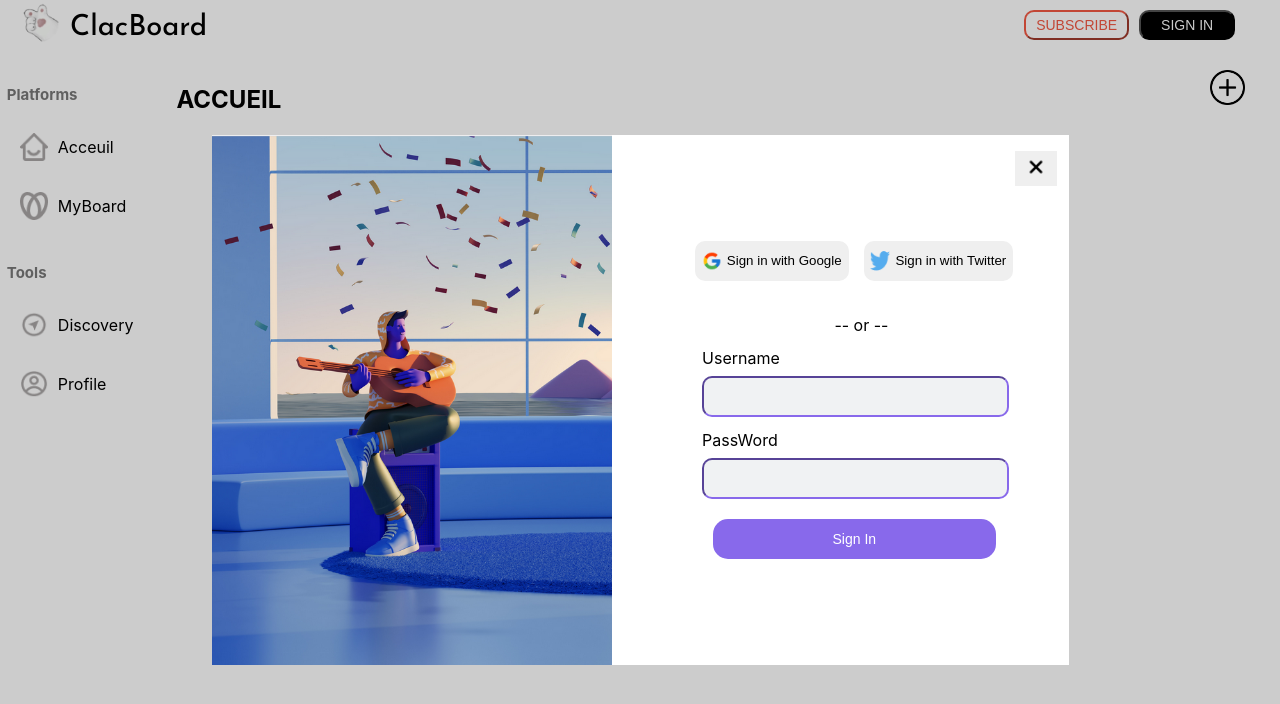
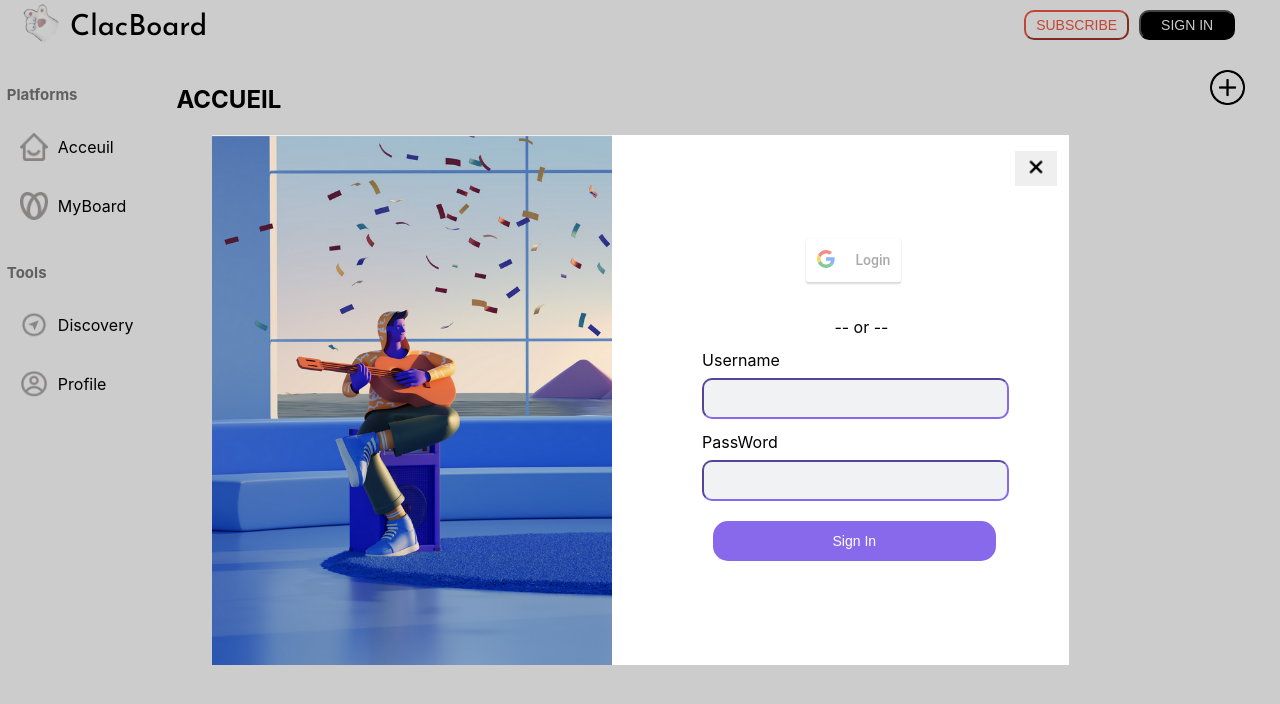
Before and after one commit to claraxuxu/Dashboard_Music, a React (Create React App) app in the folder dashboard/: page / in a window 1280 px wide. Both pictures are taken after a click on the button "SIGN IN". Shown: the top 704 px of the page. Built offline with nearby package versions, Linux system fonts and the light colour scheme.

Commit message:
Login with Google done

```diff
--- a/dashboard/package.json
+++ b/dashboard/package.json
@@ -10,6 +10,7 @@
     "history": "^5.1.0",
     "react": "^17.0.2",
     "react-dom": "^17.0.2",
+    "react-google-login": "^5.2.2",
     "react-live-clock": "^5.3.1",
     "react-router-dom": "^5.2.0",
     "react-scripts": "4.0.3",
--- a/dashboard/src/component/TopBar/OtherLogin.js
+++ b/dashboard/src/component/TopBar/OtherLogin.js
@@ -1,26 +1,28 @@
 import React from 'react';
 import './TopBar.css';
+import { GoogleLogin } from 'react-google-login';
 
 export default function OtherLogin(props) {
+    const id = "132511071634-tredgcl1fgasbc8e9s30vb83i37lj199.apps.googleusercontent.com";
+
+    const onLoginSuccess = (res) => {
+        console.log("Login Success: ", res.profileObj);
+    }
+
+    const onLoginFail = (res) => {
+        console.log("FAIL: ", res)
+    }
+
     return (
         <div className="other-login">
-            <button className="other-inner">
-                <img
-                    src={require('./../../assets/google_logo.png').default}
-                    alt="google"
-                    className="other-logo"
-                />
-                Sign in with Google
-            </button>
-
-            <button className="other-inner">
-                <img
-                    src={require('./../../assets/twitter_logo.png').default}
-                    alt="twitter"
-                    className="other-logo"
-                />
-                Sign in with Twitter
-            </button>
+            <GoogleLogin
+                clientId={id}
+                buttonText="Login"
+                onSuccess={onLoginSuccess}
+                onFailure={onLoginFail}
+                cookiePolicy={'single_host_origin'}
+                className="other-inner"
+            />
         </div>
     )
 }
--- a/dashboard/src/component/TopBar/TopBar.css
+++ b/dashboard/src/component/TopBar/TopBar.css
@@ -84,20 +84,13 @@
 
 .other-login {
     display: flex;
-    flex-direction: row;
-    margin-left: 3%;
+    justify-content: center;
 }
 
 .other-inner {
-    display: flex;
-    flex-direction: row;
-    justify-content: center;
-    align-items: center;
     margin-right: 15px;
     border-radius: 10px;
     border: none;
-    height: 40px;
-    padding: 2%;
     margin-bottom: 10%;
     transition: all 400ms ease-in-out;
 }
```
